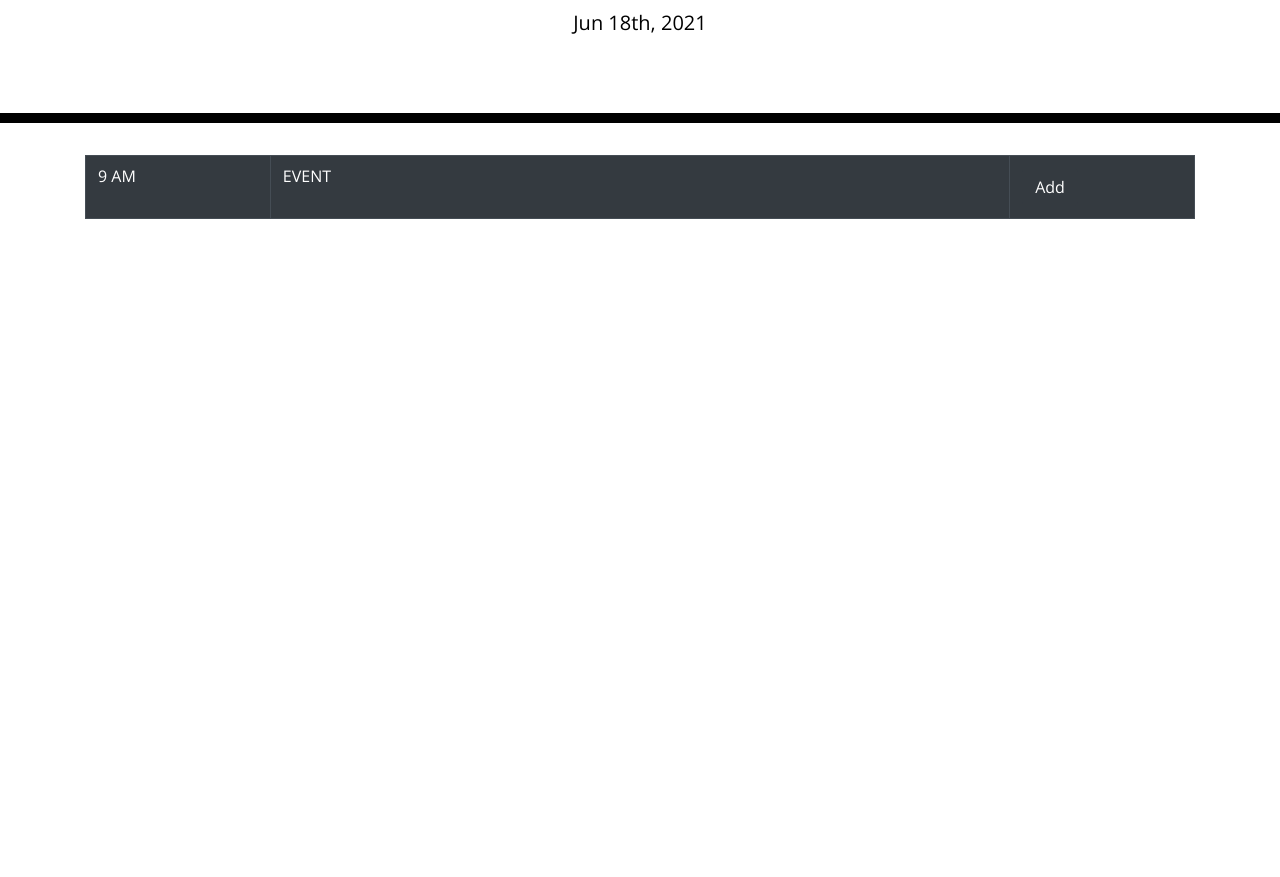
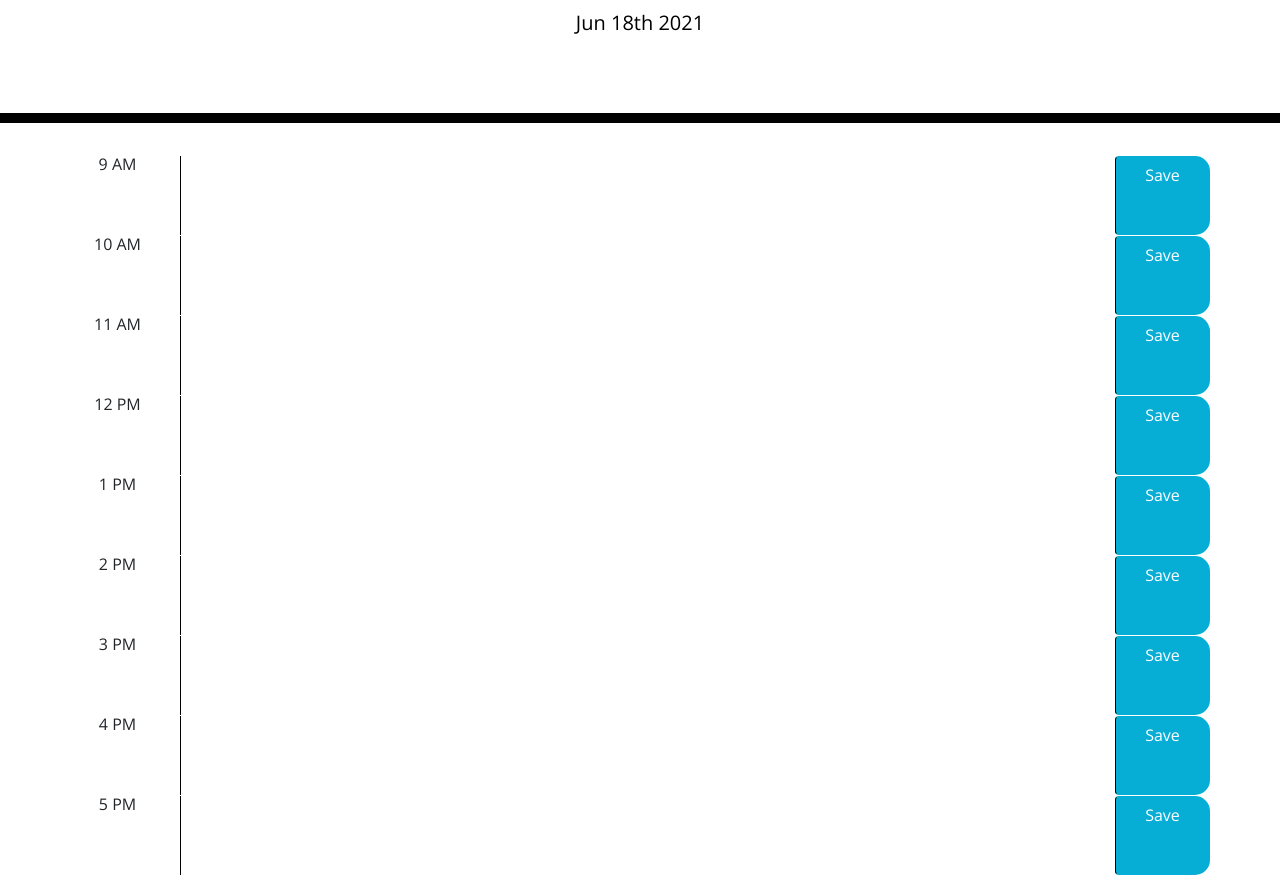
Before and after one commit to jmendoza314/work-day-scheduler, a plain HTML site: page index.html in a window 1280 px wide. Shown: the part 181-1058 px from the top of the page. Before the commit the page ends 800 px from the top, so only its background shows below. Drawn offline with nearby package versions, Linux system fonts and the light colour scheme.

Commit message:
saveBtn issues

```diff
--- a/index.html
+++ b/index.html
@@ -1,14 +1,23 @@
 <!DOCTYPE html>
 <html lang="en">
-
   <head>
     <meta charset="UTF-8" />
     <meta name="viewport" content="width=device-width, initial-scale=1.0" />
     <meta http-equiv="X-UA-Compatible" content="ie=edge" />
-  <link rel="stylesheet" href="https://stackpath.bootstrapcdn.com/bootstrap/4.3.1/css/bootstrap.min.css" />
-  <link rel="stylesheet" href="https://use.fontawesome.com/releases/v5.8.1/css/all.css"
-    integrity="sha384-50oBUHEmvpQ+1lW4y57PTFmhCaXp0ML5d60M1M7uH2+nqUivzIebhndOJK28anvf" crossorigin="anonymous" />
-  <link href="https://fonts.googleapis.com/css?family=Open+Sans&display=swap" rel="stylesheet" />
+    <link
+      rel="stylesheet"
+      href="https://stackpath.bootstrapcdn.com/bootstrap/4.3.1/css/bootstrap.min.css"
+    />
+    <link
+      rel="stylesheet"
+      href="https://use.fontawesome.com/releases/v5.8.1/css/all.css"
+      integrity="sha384-50oBUHEmvpQ+1lW4y57PTFmhCaXp0ML5d60M1M7uH2+nqUivzIebhndOJK28anvf"
+      crossorigin="anonymous"
+    />
+    <link
+      href="https://fonts.googleapis.com/css?family=Open+Sans&display=swap"
+      rel="stylesheet"
+    />
     <link rel="stylesheet" href="style.css" />
     <title>Work Day Scheduler</title>
   </head>
@@ -17,23 +26,61 @@
     <header class="jumbotron">
       <h1 class="display-3">Work Day Scheduler</h1>
       <p class="lead">A simple calendar app for scheduling your work day</p>
-    <p id="currentDay" class="lead">Date</p>
+      <p id="currentDay" class="lead"></p>
     </header>
     <div class="container">
-    <!-- Timeblocks go here -->
-    <table class="table table-bordered table-dark">
-      <tbody>
-        <tr>
-          <td id="time">TIME</td>
-          <td class="col-8" id="event" contenteditable="true">EVENT</td>
-          <td class="col-2" id="add"><button type="button" class="btn btn-dark">Add</button></td>
-        </tr>
-      </tbody>
-    </table>
+
+      <div class="row time9">
+          <div class="col-1 time-block">9 AM</div>
+          <div class="col-10"><textarea class="event textarea"></textarea></div>
+          <div class="col-1 saveBtn btn">Save</div>
+        </div>
+        <div class="row time10">
+          <div class="col-1 time-block">10 AM</div>
+          <div class="col-10"><textarea class="event textarea"></textarea></div>
+          <div class="col-1 saveBtn btn">Save</div>
+        </div>
+        <div class="row time11">
+          <div class="col-1 time-block">11 AM</div>
+          <div class="col-10"><textarea class="event textarea"></textarea></div>
+          <div class="col-1 saveBtn btn">Save</div>
+        </div>
+        <div class="row time12">
+          <div class="col-1 time-block">12 PM</div>
+          <div class="col-10"><textarea class="event textarea"></textarea></div>
+          <div class="col-1 saveBtn btn">Save</div>
+        </div>
+        <div class="row time1">
+          <div class="col-1 time-block">1 PM</div>
+          <div class="col-10"><textarea class="event textarea"></textarea></div>
+          <div class="col-1 saveBtn btn">Save</div>
+        </div>
+        <div class="row time2">
+          <div class="col-1 time-block">2 PM</div>
+          <div class="col-10"><textarea class="event textarea"></textarea></div>
+          <div class="col-1 saveBtn btn">Save</div>
+        </div>
+        <div class="row time3">
+          <div class="col-1 time-block">3 PM</div>
+          <div class="col-10"><textarea class="event textarea"></textarea></div>
+          <div class="col-1 saveBtn btn">Save</div>
+        </div>
+        <div class="row time4">
+          <div class="col-1 time-block">4 PM</div>
+          <div class="col-10"><textarea class="event textarea"></textarea></div>
+          <div class="col-1 saveBtn btn">Save</div>
+        </div>
+
+        <div class="row time5">
+          <div class="col-1 time-block">5 PM</div>
+          <div class="col-10"><textarea class="event textarea"></textarea></div>
+          <div class="col-1 saveBtn btn">Save</div>
+        </div>
+
     </div>
     <script src="https://cdnjs.cloudflare.com/ajax/libs/jquery/3.2.1/jquery.min.js"></script>
+
     <script src="https://cdnjs.cloudflare.com/ajax/libs/moment.js/2.24.0/moment.min.js"></script>
     <script src="script.js"></script>
   </body>
-
 </html>
--- a/script.js
+++ b/script.js
@@ -1,17 +1,48 @@
 let today = moment();
-$('#currentDay').text(today.format("MMM Do, YYYY"));
+$('#currentDay').text(today.format('MMM Do YYYY'));
 
-let addBtn = $('#saveBtn')
-let time = $('#time').text('9 AM')
-let scheduleEvent = $("#event");
+let currentHour = (new Date()).getHours();
+let saveBtn = document.querySelectorAll('.saveBtn');
+const scheduleEvent = document.querySelector('.event');
+    scheduleEvent.value = localStorage.getItem("savedEvent")
+
+let hour9 = document.querySelector(".time")
+hour9 = 9;
+let hour10 = document.querySelector(".time10")
+hour10 = 10;
+let hour11 = document.querySelector(".time11")
+hour11 = 11;
+let hour12 = document.querySelector(".time12")
+hour12 = 12;
+let hour1 = document.querySelector(".time1")
+hour1 = 13;
+let hour2 = document.querySelector(".time2")
+hour2 = 14;
+let hour3 = document.querySelector(".time3")
+hour3 = 15;
+let hour4 = document.querySelector(".time4")
+hour4 = 16;
+let hour5 = document.querySelector(".time5")
+hour5 = 17;
+
+
+// onClick will save user input to local storage and when page reloads input remains on the screen
+// saveBtn.addEventListener("click", function() {
+//     localStorage.setItem("savedEvent", scheduleEvent.value);
+//     console.log(currentHour,localStorage.getItem("savedEvent"));
+
+// });
 
 
 
-$(function(){
-    addBtn.on('click', function()
-    {
-        localStorage.content = scheduleEvent.html();
-        scheduleEvent.html(localStorage.content);
-    })
+// function hourColor() {
+//     if (hour9 < currentHour) {
+//         document.getElementsByClassName("time9").style = (".past")
+//     } else {
+//         console.log("nope");
+//     }
+// }
 
-})
+// hourColor()
+
+console.log(saveBtn);
--- a/style.css
+++ b/style.css
@@ -11,6 +11,8 @@ textarea {
   color: #000000;
   border-left: 1px solid black;
   padding: 10px;
+  width: 100%;
+  height: 100%;
 }
 
 .jumbotron {
@@ -30,6 +32,11 @@ textarea {
   border-radius: 15px;
 }
 
+.row {
+  white-space: pre-wrap;
+  height: 80px;
+  border-top: 1px solid white;
+}
 
 .hour {
   background-color: #ffffff;
@@ -40,16 +47,25 @@ textarea {
 .past {
   background-color: #d3d3d3;
   color: white;
+  border-top-right-radius: 15px;
+  border-bottom-right-radius: 15px;
+  padding-right: 0px;
 }
 
 .present {
   background-color: #ff6961;
   color: white;
+  border-top-right-radius: 15px;
+  border-bottom-right-radius: 15px;
+  padding-right: 0px;
 }
 
 .future {
   background-color: #77dd77;
   color: white;
+  border-top-right-radius: 15px;
+  border-bottom-right-radius: 15px;
+  padding-right: 0px;
 }
 
 .saveBtn {
@@ -58,14 +74,12 @@ textarea {
   border-bottom-right-radius: 15px;
   background-color: #06aed5;
   color: white;
+  text-align: center;
+  cursor: pointer;
 }
 
 .saveBtn i:hover {
   font-size: 20px;
   transition: all 0.3s ease-in-out;
+
 }
-
-.borders {
-  background-color: lightgray;
-  border: 3px, solid black;
-}
```
Lines whose indentation alone changed are shown as unchanged.
